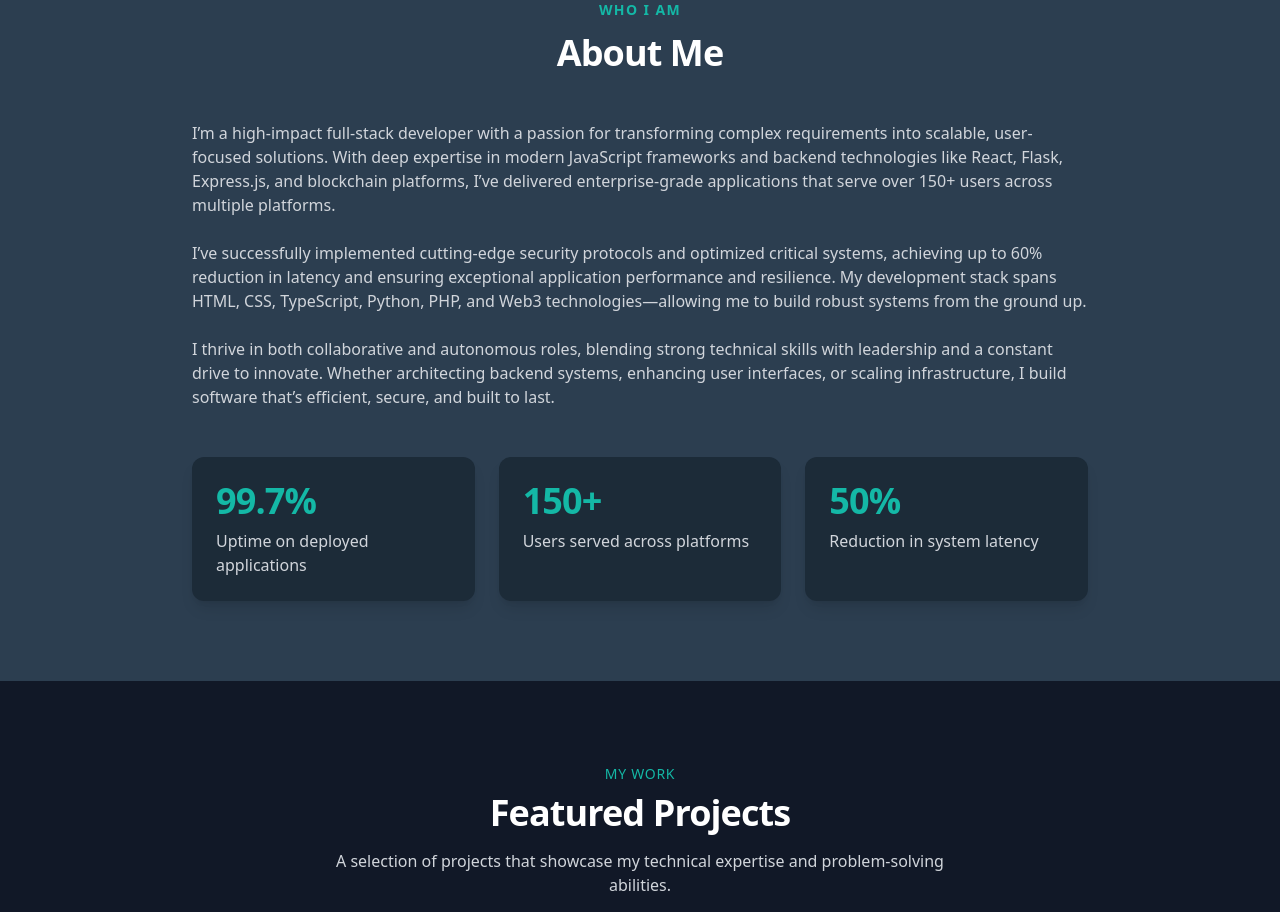
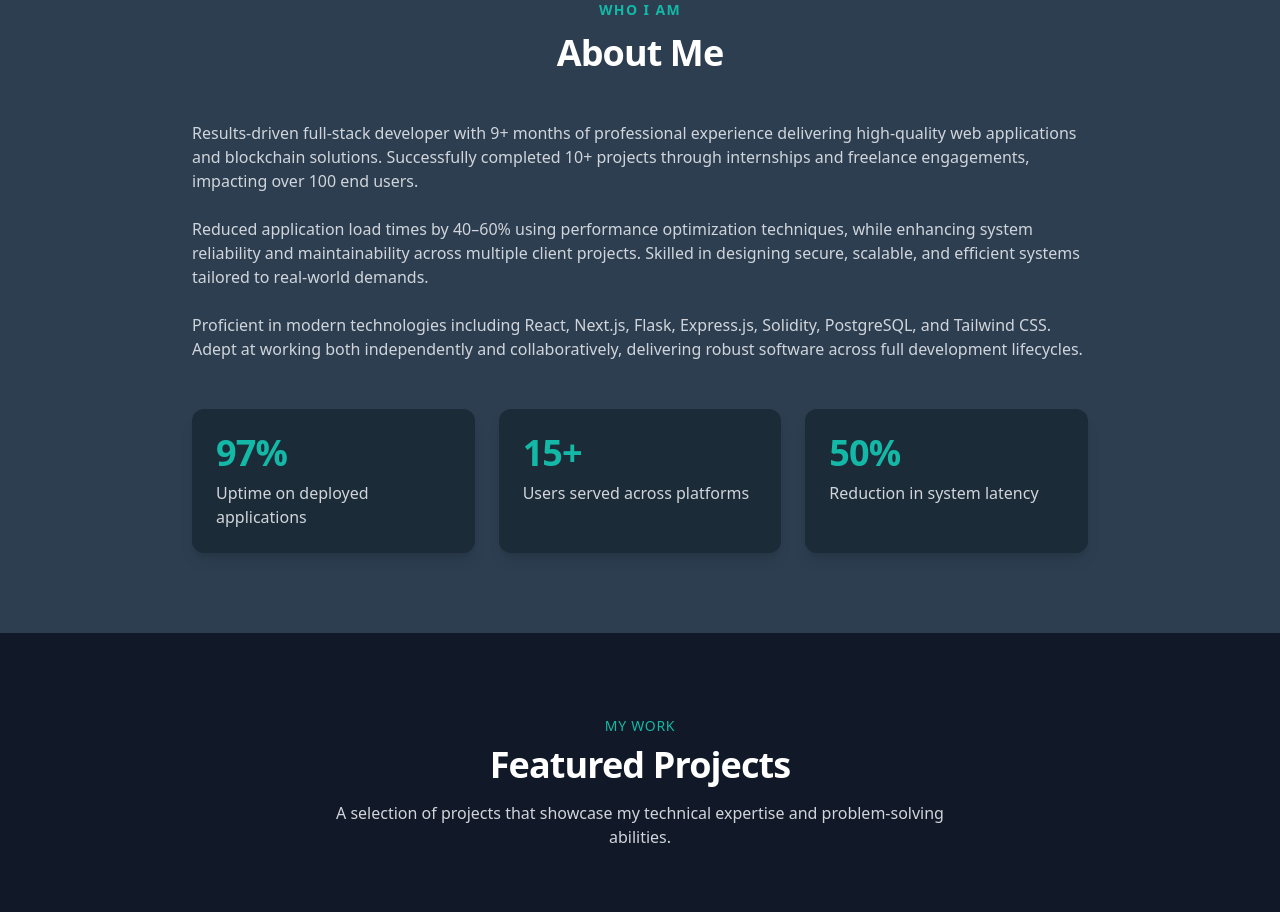
Before and after one commit to JBcollo1/portfolio, a React (Vite) app: page / in a window 1280 px wide. Shown: the part 1160-2072 px from the top of the page. Built offline with nearby package versions, Linux system fonts and the light colour scheme.

Commit message:
updates about section

```diff
--- a/src/components/About.tsx
+++ b/src/components/About.tsx
@@ -39,28 +39,29 @@ const About = () => {
           <h2 className="text-3xl md:text-4xl font-bold mt-3">About Me</h2>
         </motion.div>
 
-        <motion.div
+            <motion.div
           variants={itemVariants}
           className="prose prose-invert prose-lg max-w-none text-gray-300"
         >
           <p className="mb-6">
-            I’m a high-impact full-stack developer with a passion for transforming complex requirements into scalable, user-focused solutions. With deep expertise in modern JavaScript frameworks and backend technologies like React, Flask, Express.js, and blockchain platforms, I’ve delivered enterprise-grade applications that serve over 150+ users across multiple platforms.
+            Results-driven full-stack developer with 9+ months of professional experience delivering high-quality web applications and blockchain solutions. Successfully completed 10+ projects through internships and freelance engagements, impacting over 100 end users.
           </p>
           <p className="mb-6">
-            I’ve successfully implemented cutting-edge security protocols and optimized critical systems, achieving up to 60% reduction in latency and ensuring exceptional application performance and resilience. My development stack spans HTML, CSS, TypeScript, Python, PHP, and Web3 technologies—allowing me to build robust systems from the ground up.
+            Reduced application load times by 40–60% using performance optimization techniques, while enhancing system reliability and maintainability across multiple client projects. Skilled in designing secure, scalable, and efficient systems tailored to real-world demands.
           </p>
           <p>
-            I thrive in both collaborative and autonomous roles, blending strong technical skills with leadership and a constant drive to innovate. Whether architecting backend systems, enhancing user interfaces, or scaling infrastructure, I build software that’s efficient, secure, and built to last.
+            Proficient in modern technologies including React, Next.js, Flask, Express.js, Solidity, PostgreSQL, and Tailwind CSS. Adept at working both independently and collaboratively, delivering robust software across full development lifecycles.
           </p>
         </motion.div>
+
 
         <motion.div
           variants={itemVariants}
           className="mt-12 grid grid-cols-1 md:grid-cols-3 gap-6"
         >
           {[
-            { stat: "99.7%", label: "Uptime on deployed applications" },
-            { stat: "150+", label: "Users served across platforms" },
+            { stat: "97%", label: "Uptime on deployed applications" },
+            { stat: "15+", label: "Users served across platforms" },
             { stat: "50%", label: "Reduction in system latency" },
           ].map((item, index) => (
             <motion.div
```
